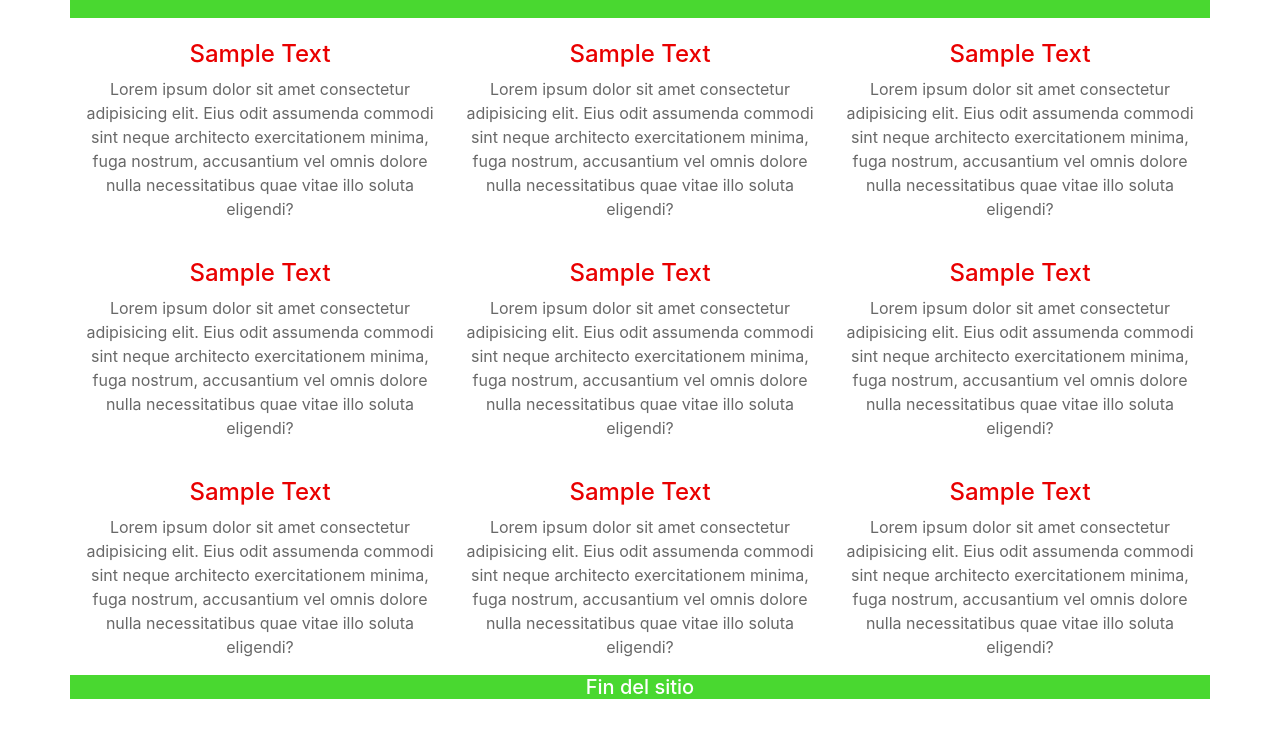
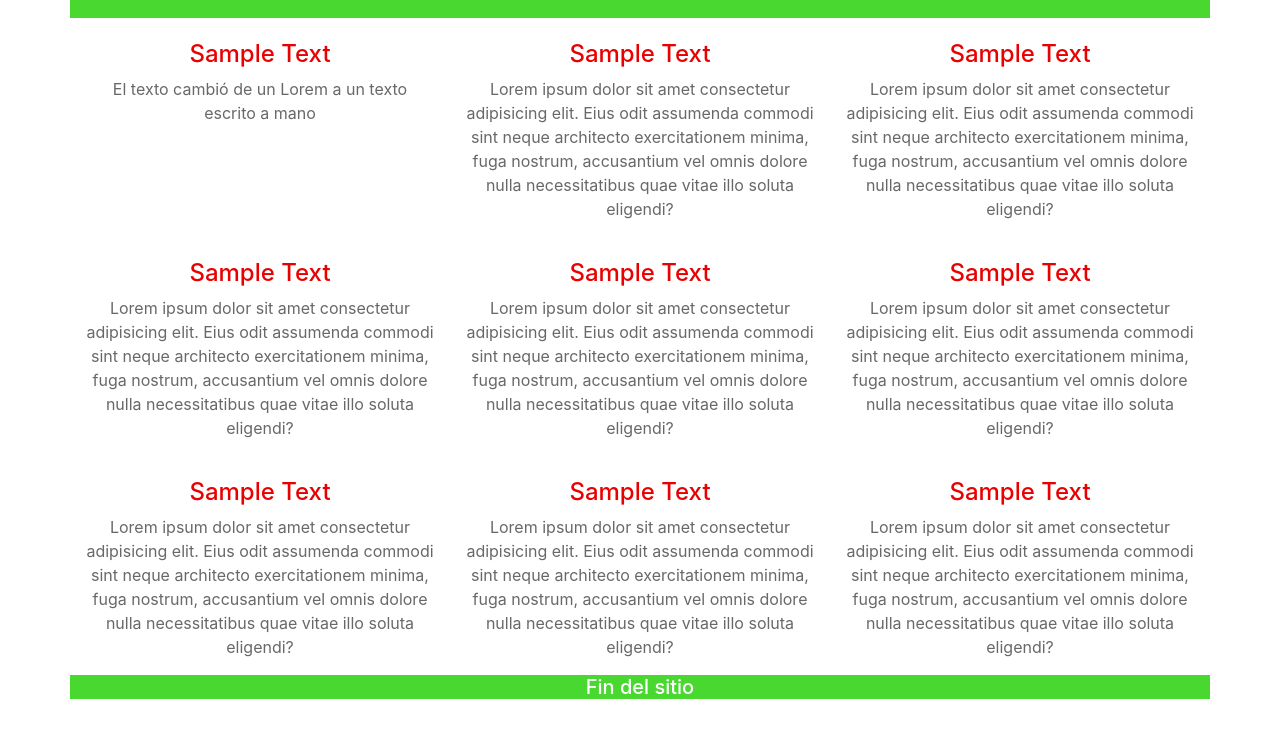
Before and after one commit to Steven-Salas/Tarea1, a plain HTML site: page Git/index.html in a window 1280 px wide. Shown: the part 54-792 px from the top of the page. Drawn offline with nearby package versions, Linux system fonts and the light colour scheme.

Commit message:
Update index.html

```diff
--- a/Git/index.html
+++ b/Git/index.html
@@ -25,10 +25,8 @@
         <div class="row" id="fila1">
             <div class="col-md-4">
                 <h4>Sample Text</h4>
-                <p>Lorem ipsum dolor sit amet consectetur adipisicing elit. Eius odit assumenda commodi sint neque
-                    architecto exercitationem minima, fuga nostrum, accusantium vel omnis dolore nulla necessitatibus
-                    quae
-                    vitae illo soluta eligendi?
+                <p>
+                    El texto cambió de un Lorem a un texto escrito a mano
                 </p>
             </div>
             <div class="col-md-4">
```
